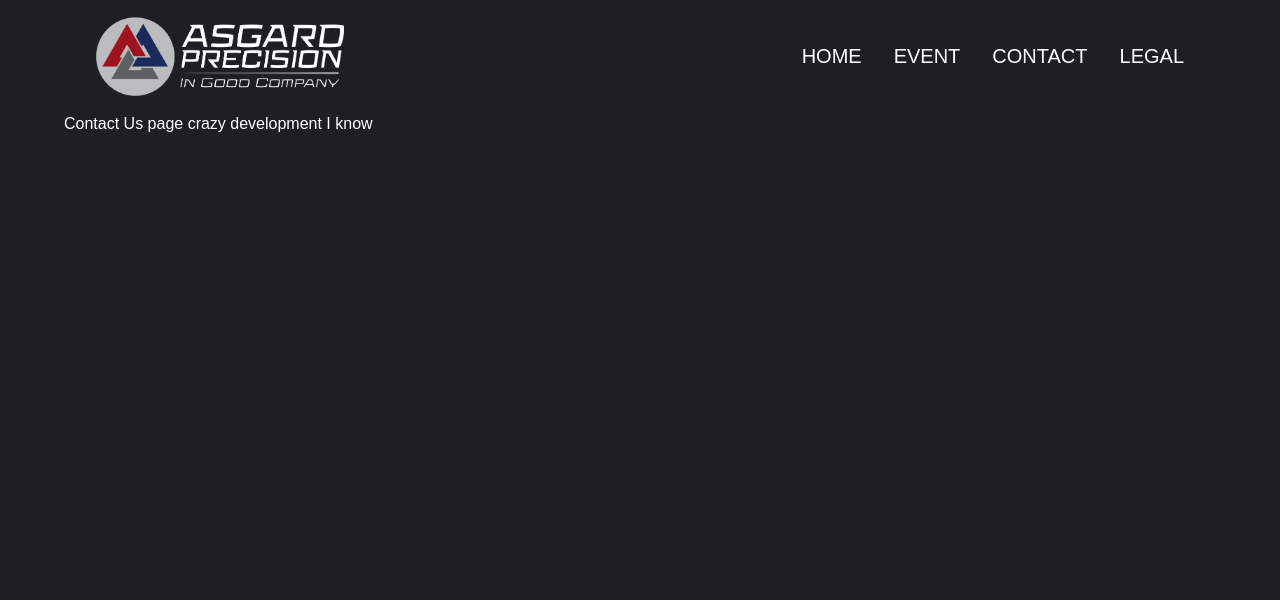
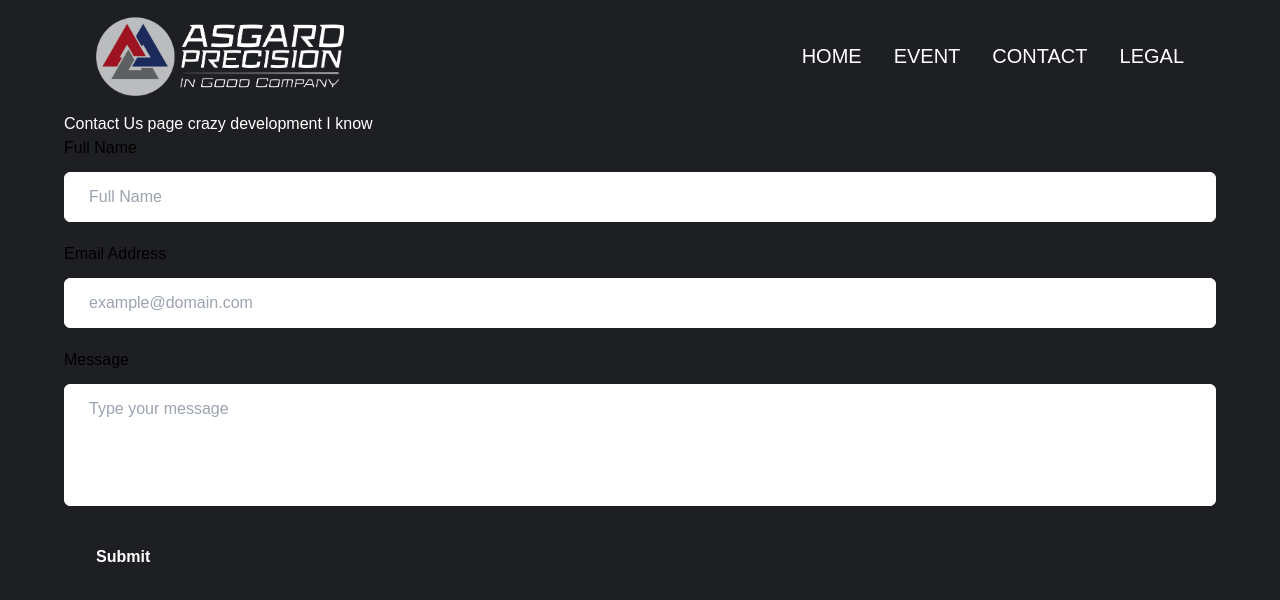
Before and after one commit to Jasper-Coddens/asgard-precision-webapp, a Next.js app: page /contact in a window 1280 px wide. Shown: the top 600 px of the page. Built offline with nearby package versions, Linux system fonts and the light colour scheme; a web font is replaced by a local one.

Commit message:
mailer works

```diff
--- a/package.json
+++ b/package.json
@@ -10,6 +10,7 @@
   },
   "dependencies": {
     "next": "15.1.5",
+    "nodemailer": "^6.10.0",
     "react": "^19.0.0",
     "react-dom": "^19.0.0",
     "react-hook-form": "^7.54.2"
@@ -17,6 +18,7 @@
   "devDependencies": {
     "@eslint/eslintrc": "^3",
     "@types/node": "^20",
+    "@types/nodemailer": "^6.4.17",
     "@types/react": "^19",
     "@types/react-dom": "^19",
     "autoprefixer": "^10.4.20",
--- /dev/null
+++ b/src/app/api/email/route.ts
@@ -0,0 +1,50 @@
+import { type NextRequest, NextResponse } from 'next/server';
+import nodemailer from 'nodemailer';
+import Mail from 'nodemailer/lib/mailer';
+
+export async function POST(request: NextRequest) {
+  const { email, name, message } = await request.json();
+
+  const transport = nodemailer.createTransport({
+    service: 'gmail',
+    /*
+      setting service as 'gmail' is same as providing these setings:
+      host: "smtp.gmail.com",
+      port: 465,
+      secure: true
+      If you want to use a different email provider other than gmail, you need to provide these manually.
+      Or you can go use these well known services and their settings at
+      https://github.com/nodemailer/nodemailer/blob/master/lib/well-known/services.json
+  */
+    auth: {
+      user: process.env.MY_EMAIL,
+      pass: process.env.MY_PASSWORD,
+    },
+  });
+
+  const mailOptions: Mail.Options = {
+    from: process.env.MY_EMAIL,
+    to: process.env.MY_EMAIL,
+    // cc: email, (uncomment this line if you want to send a copy to the sender)
+    subject: `Message from ${name} (${email})`,
+    text: message,
+  };
+
+  const sendMailPromise = () =>
+    new Promise<string>((resolve, reject) => {
+      transport.sendMail(mailOptions, function (err) {
+        if (!err) {
+          resolve('Email sent');
+        } else {
+          reject(err.message);
+        }
+      });
+    });
+
+  try {
+    await sendMailPromise();
+    return NextResponse.json({ message: 'Email sent' });
+  } catch (err) {
+    return NextResponse.json({ error: err }, { status: 500 });
+  }
+}
--- a/src/app/contact/page.tsx
+++ b/src/app/contact/page.tsx
@@ -1,3 +1,8 @@
-export default function Contact() {
-    return <h1>Contact Us page crazy development I know</h1>;
+import Contact from "@/compontents/contact";
+
+export default function ContactForm() {
+    return (<>
+    <h1>Contact Us page crazy development I know</h1>
+    <Contact />
+    </>);
 }
--- /dev/null
+++ b/src/compontents/contact.tsx
@@ -0,0 +1,73 @@
+'use client';
+
+import { FC } from 'react';
+import { useForm } from 'react-hook-form';
+import { sendEmail } from '@/utils/send-email';
+
+export type FormData = {
+  name: string;
+  email: string;
+  message: string;
+};
+
+const Contact: FC = () => {
+  const { register, handleSubmit } = useForm<FormData>();
+
+  function onSubmit(data: FormData) {
+    sendEmail(data);
+  }
+
+  return (
+    <form onSubmit={handleSubmit(onSubmit)}>
+      <div className='mb-5'>
+        <label
+          htmlFor='name'
+          className='mb-3 block text-base font-medium text-black'
+        >
+          Full Name
+        </label>
+        <input
+          type='text'
+          placeholder='Full Name'
+          className='w-full rounded-md border border-gray-300 bg-white py-3 px-6 text-base font-medium text-gray-700 outline-none focus:border-purple-500 focus:shadow-md'
+          {...register('name', { required: true })}
+        />
+      </div>
+      <div className='mb-5'>
+        <label
+          htmlFor='email'
+          className='mb-3 block text-base font-medium text-black'
+        >
+          Email Address
+        </label>
+        <input
+          type='email'
+          placeholder='example@domain.com'
+          className='w-full rounded-md border border-gray-300 bg-white py-3 px-6 text-base font-medium text-gray-700 outline-none focus:border-purple-500 focus:shadow-md'
+          {...register('email', { required: true })}
+        />
+      </div>
+      <div className='mb-5'>
+        <label
+          htmlFor='message'
+          className='mb-3 block text-base font-medium text-black'
+        >
+          Message
+        </label>
+        <textarea
+          rows={4}
+          placeholder='Type your message'
+          className='w-full resize-none rounded-md border border-gray-300 bg-white py-3 px-6 text-base font-medium text-gray-700 outline-none focus:border-purple-500 focus:shadow-md'
+          {...register('message', { required: true })}
+        ></textarea>
+      </div>
+      <div>
+        <button className='hover:shadow-form rounded-md bg-purple-500 py-3 px-8 text-base font-semibold text-white outline-none'>
+          Submit
+        </button>
+      </div>
+    </form>
+  );
+};
+
+export default Contact;
--- /dev/null
+++ b/src/utils/send-email.ts
@@ -0,0 +1,17 @@
+import { FormData } from '@/compontents/contact';
+
+export function sendEmail(data: FormData) {
+  const apiEndpoint = '/api/email';
+
+  fetch(apiEndpoint, {
+    method: 'POST',
+    body: JSON.stringify(data),
+  })
+    .then((res) => res.json())
+    .then((response) => {
+      alert(response.message);
+    })
+    .catch((err) => {
+      alert(err);
+    });
+}
```
Also changed, not shown: 1 other file (tests, documents, lock files or other folders).
